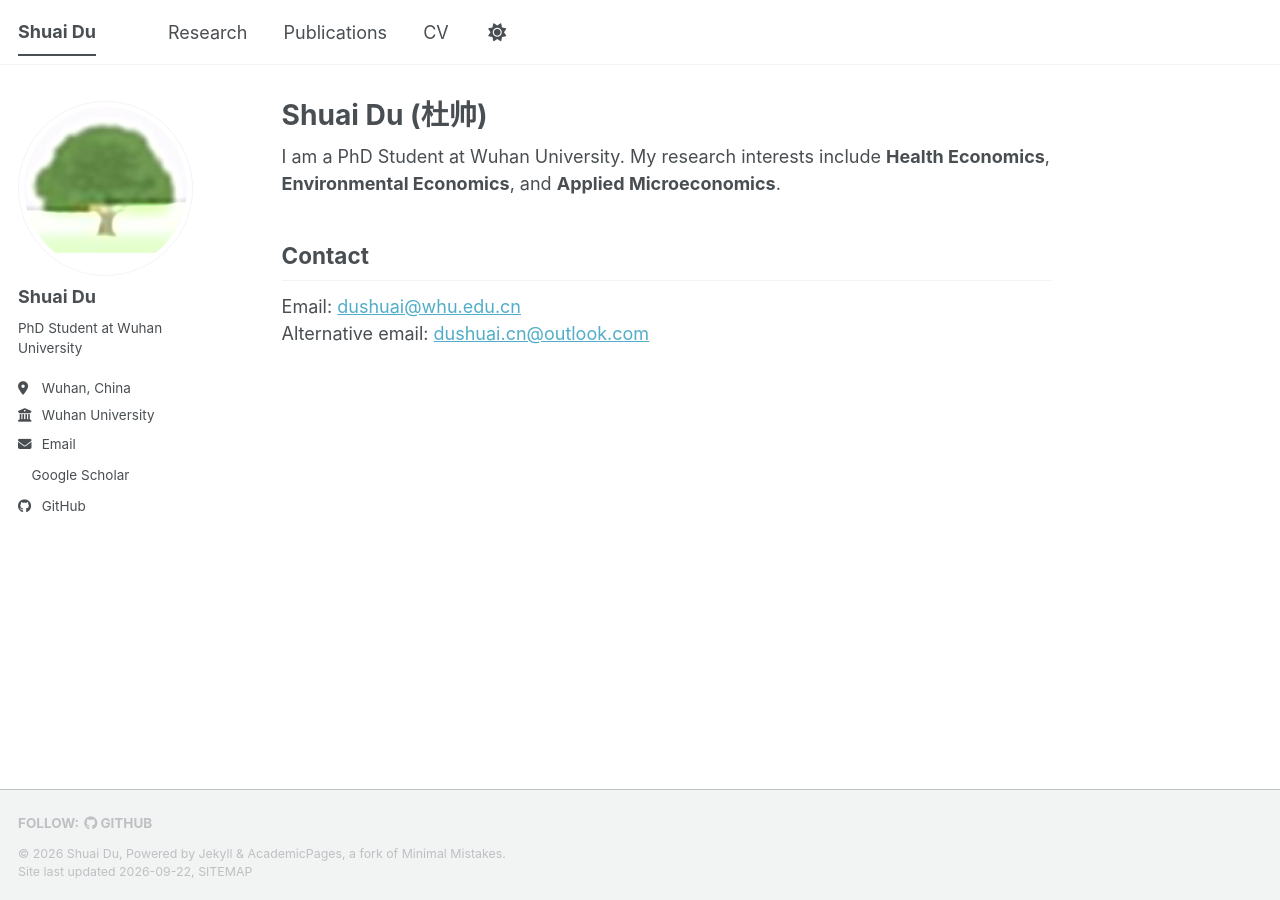
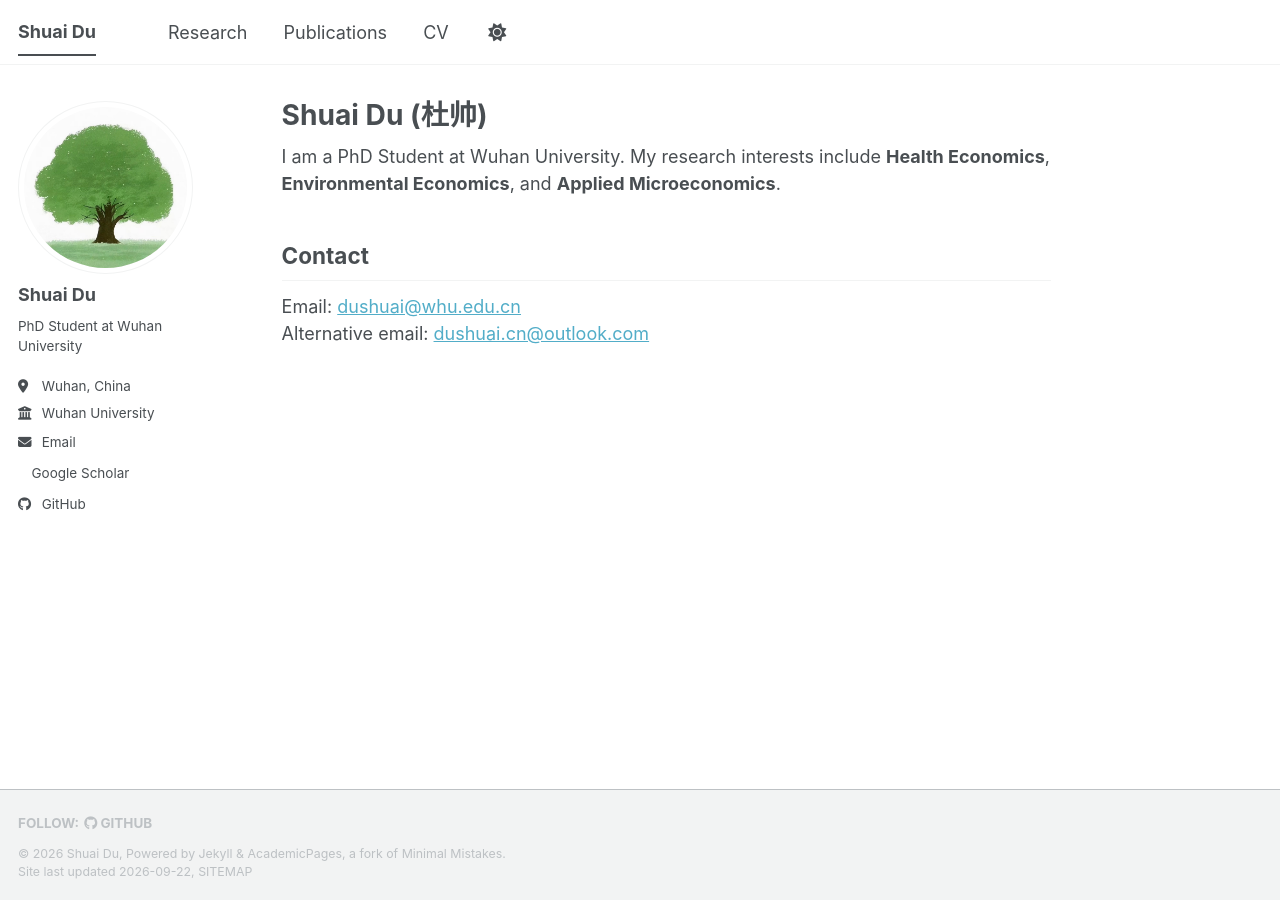
Before and after one commit to shuai-du/shuai-du.github.io, a Jekyll site: the page built from _pages/about.md, in a window 1280 px wide. Built offline with Jekyll 4.4.1, drawn with Linux system fonts in a browser that asks for light colours; a style sheet for code colours, icons or effects is not loaded.

Commit message:
Use uploaded high-resolution profile image

```diff
--- a/_config.yml
+++ b/_config.yml
@@ -23,7 +23,7 @@ repository               : "shuai-du/shuai-du.github.io"
 #               Additional customization can be done by editing /_includes/author-profile.html
 author:
   # Biographic information
-  avatar           : "profile.jpg"
+  avatar           : "IMG_3155.PNG"
   name             : "Shuai Du"
   pronouns         : # example: "she/her"
   bio              : "PhD Student at Wuhan University"
```
